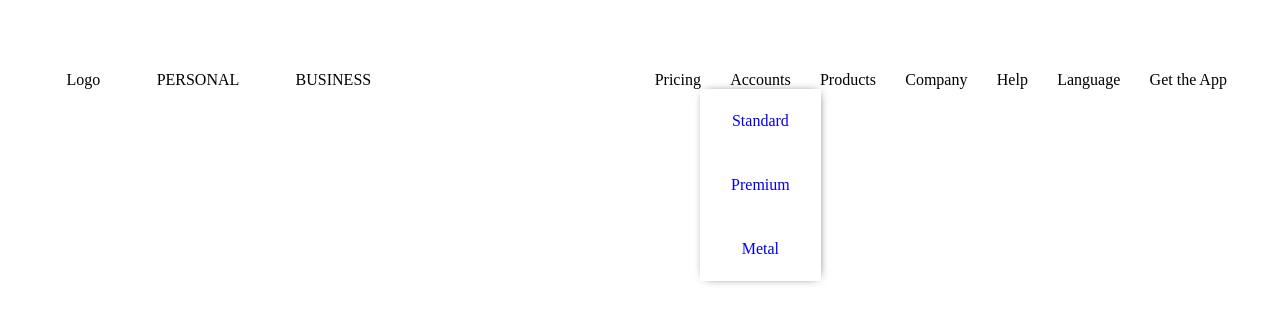
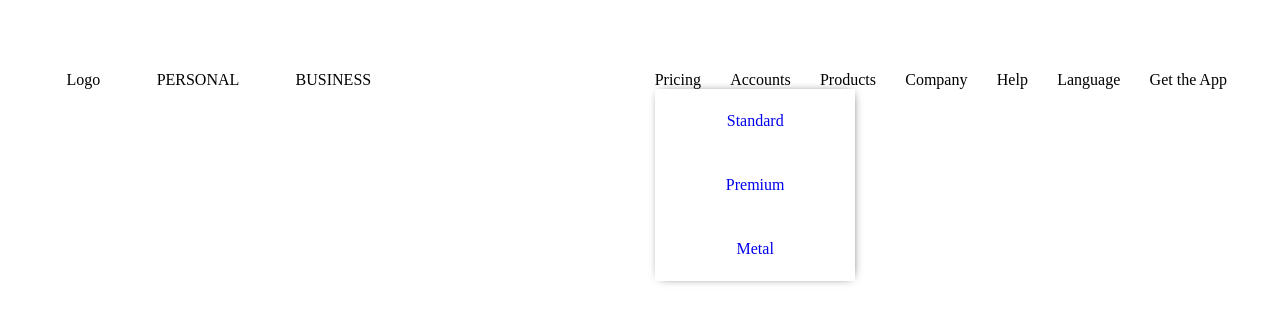
Before and after one commit to Zappykeyboard/js-html-css-revolut, a plain HTML site: page index.html in a window 1280 px wide. Both pictures are taken after a click on the item "Accounts". Drawn offline with nearby package versions, Linux system fonts and the light colour scheme.

Commit message:
cambiate dimensioni dropdown

```diff
--- a/style.css
+++ b/style.css
@@ -38,8 +38,8 @@ nav {
 
 .drop-down{
   position: absolute;
-  min-width: 200%;
-  left: -50%;
+  min-width: 200px;
+  left: -75px;
   display: none;
   box-shadow: 1px 0px 10px -5px;
 }
@@ -49,8 +49,11 @@ nav {
 }
 
 .drop-item {
+  height: 4rem;
+}
+
+.text-center{
   text-align: center;
-  height: 4rem;
 }
 
 .drop-item:hover {
```
